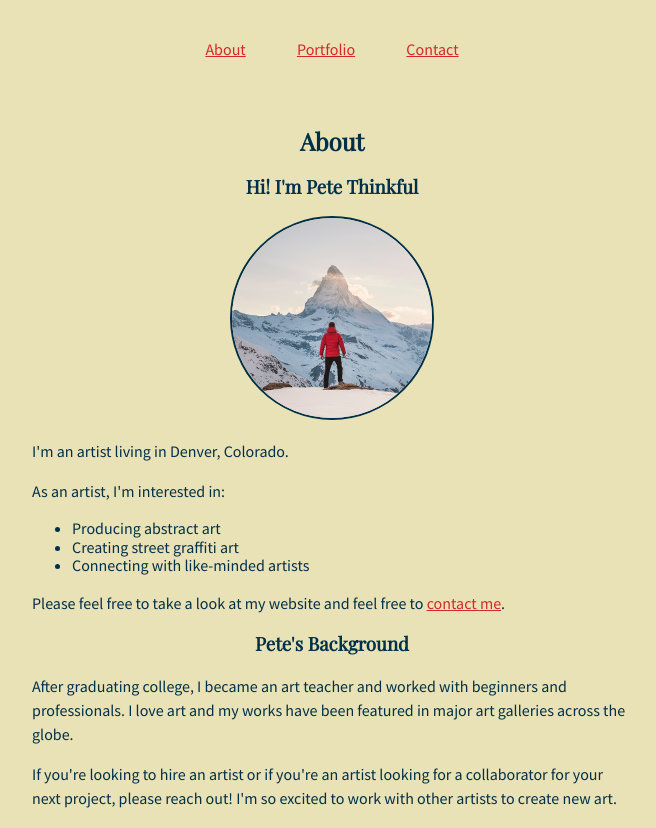
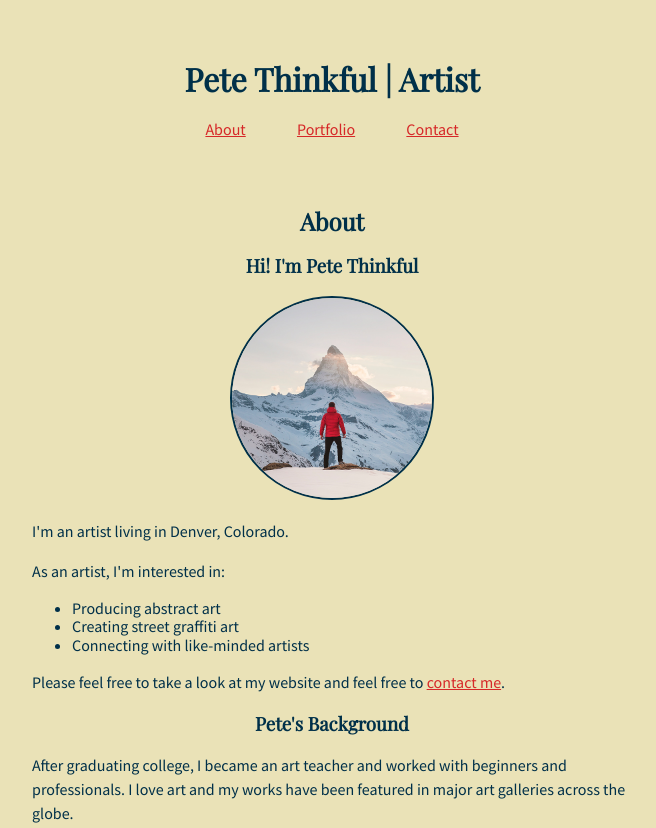
Before and after one commit to ibriggs-indeed/pete-thinkful-portfolio, a plain HTML site: page index.html in a window 1280 px wide. Shown: the top 828 px of the page, without its empty margins (308-964 px from the left). Drawn offline with nearby package versions, Linux system fonts and the light colour scheme.

Commit message:
Added proper header to header section

```diff
--- a/index.html
+++ b/index.html
@@ -11,8 +11,9 @@
 </head>
 
 <body>
-  <!-- TODO: Add header here -->
+  <!-- Header here -->
   <header>
+    <h1>Pete Thinkful | Artist</h1>
     <nav>
       <a href="#about">About</a>
       <a href="#portfolio">Portfolio</a>
@@ -22,7 +23,7 @@
 
   <main>
     <div>
-      <!-- TODO: Add About section here -->
+      <!-- About section here -->
       <article id="about">
         <h2>About</h2>
         <h3>Hi! I'm Pete Thinkful</h3>
@@ -49,7 +50,7 @@ excited to work with other artists to create new art.</p>
 
       <hr>
 
-      <!-- TODO: Add Portfolio section here -->
+      <!-- Portfolio section here -->
       <article id="portfolio">
         <h2>Portfolio</h2>
         <h3>Abstract Red</h3>
@@ -76,7 +77,7 @@ locavore shabby chic forage.</p>
 
       <hr>
 
-      <!-- TODO: Add Contact section here -->
+      <!-- Contact section here -->
       <article id="contact">
         <h2>Contact</h2>
         <p>I'd love to hear from you! Please feel free to contact or follow me:</p>
```
